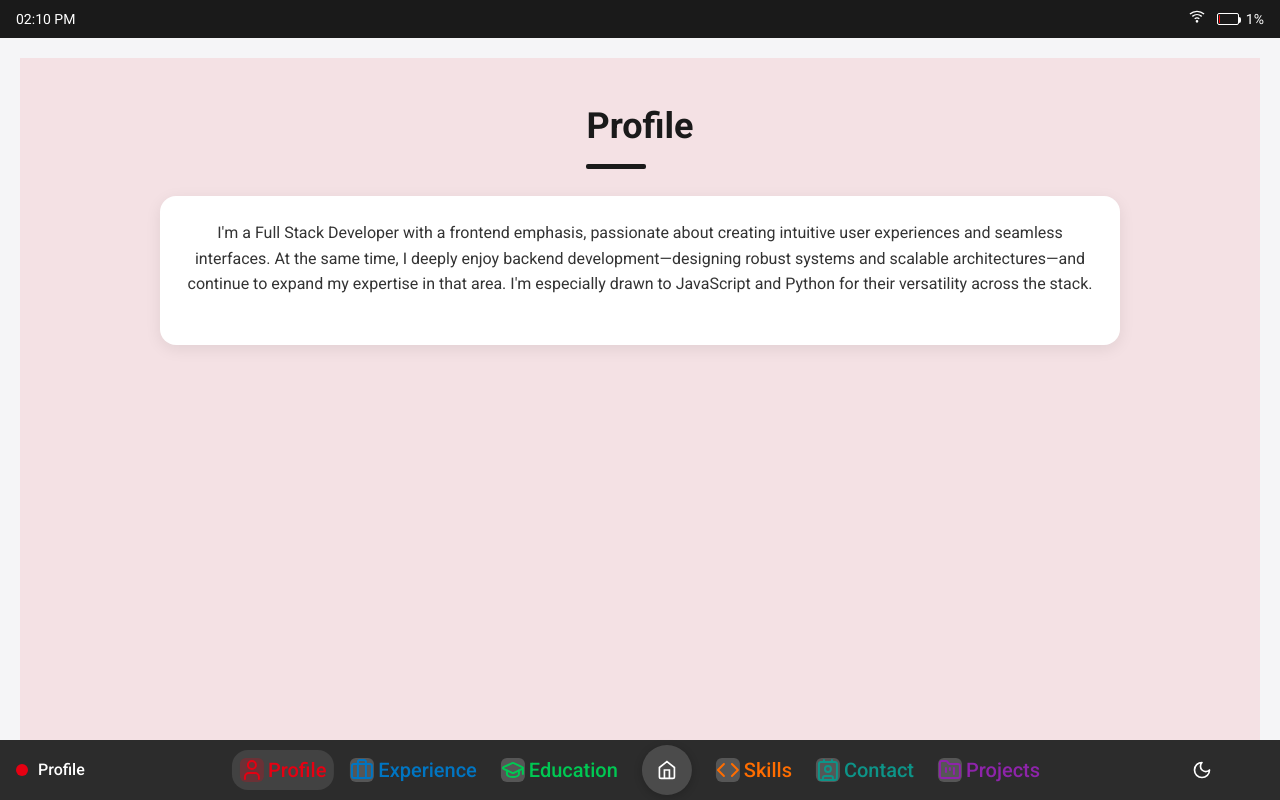
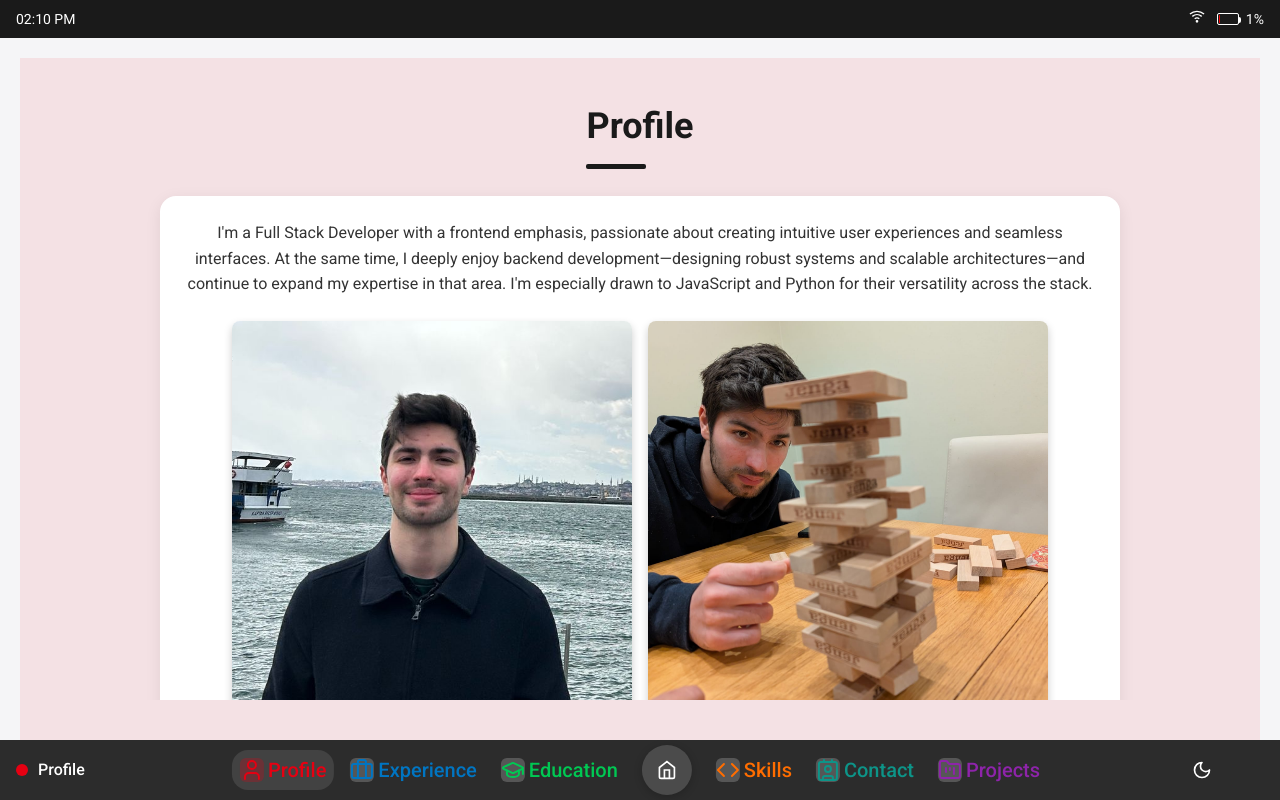
Before and after one commit to daviddc5/DavidDiazClifton, a React (Create React App) app in the folder david-portfolio/: page /profile in a window 1280 px wide. Built offline with nearby package versions, Linux system fonts and the light colour scheme.

Commit message:
fix images

```diff
--- a/david-portfolio/src/styles/NintendoSwitch.css
+++ b/david-portfolio/src/styles/NintendoSwitch.css
@@ -951,7 +951,7 @@ body {
 
 .profile-image {
   width: 400px;
-  height: 00px;
+  height: 400px;
   object-fit: cover;
   border-radius: 8px;
   box-shadow: 0 4px 8px rgba(0, 0, 0, 0.2);
```
